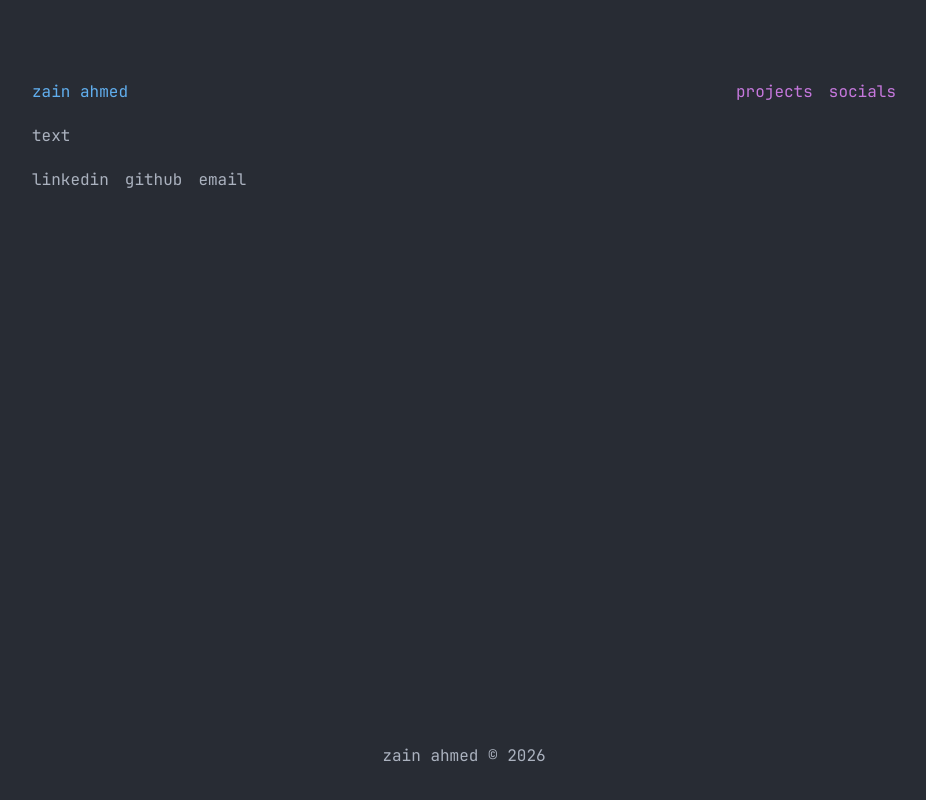
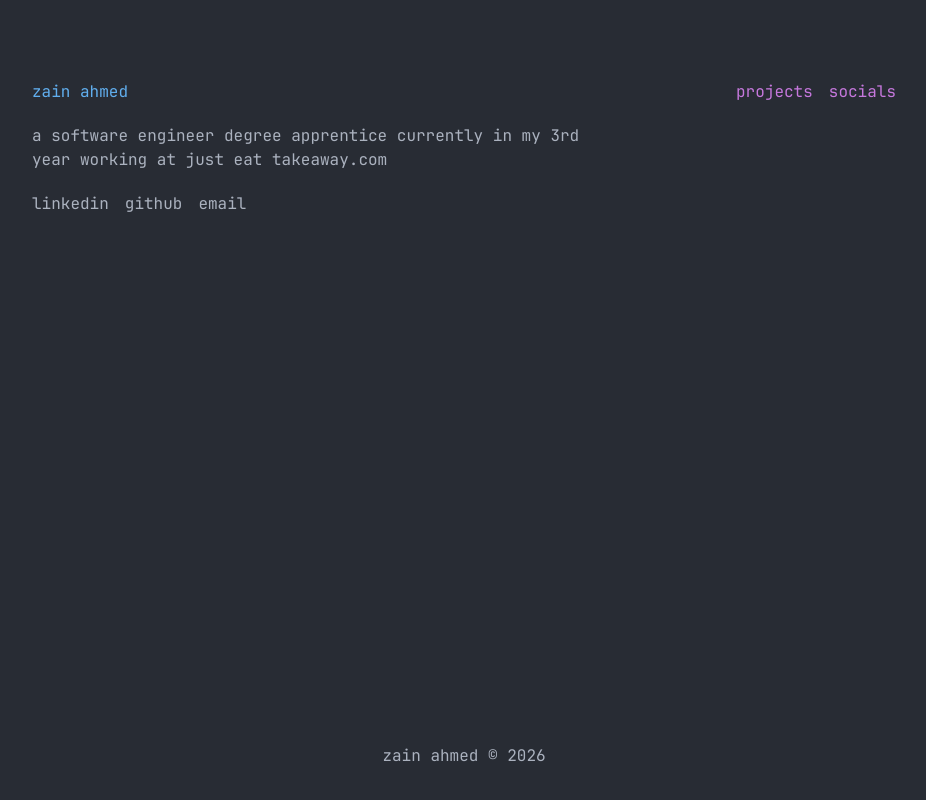
Before and after one commit to zain-ahmed0/portfolio-website, an Astro site: page / in a window 1280 px wide. Shown: the whole page, without its empty margins (176-1102 px from the left). Built offline with nearby package versions, Linux system fonts and the light colour scheme; Astro itself is replaced by a stand-in of ours.

Commit message:
feat: add description on landing page

```diff
--- a/src/pages/index.astro
+++ b/src/pages/index.astro
@@ -3,7 +3,7 @@ import Layout from "../layouts/Layout.astro";
 ---
 
 <Layout>
-  <p class="max-w-xl mb-5">text</p>
+  <p class="max-w-xl mb-5">a software engineer degree apprentice currently in my 3rd year working at just eat takeaway.com</p>
   <div class="flex gap-4">
     <a href="https://www.linkedin.com/in/zain-ahmed0/" target="_blank" rel="noopener noreferrer">linkedin</a>
     <a href="https://github.com/zain-ahmed0" target="_blank" rel="noopener noreferrer">github</a>
```
